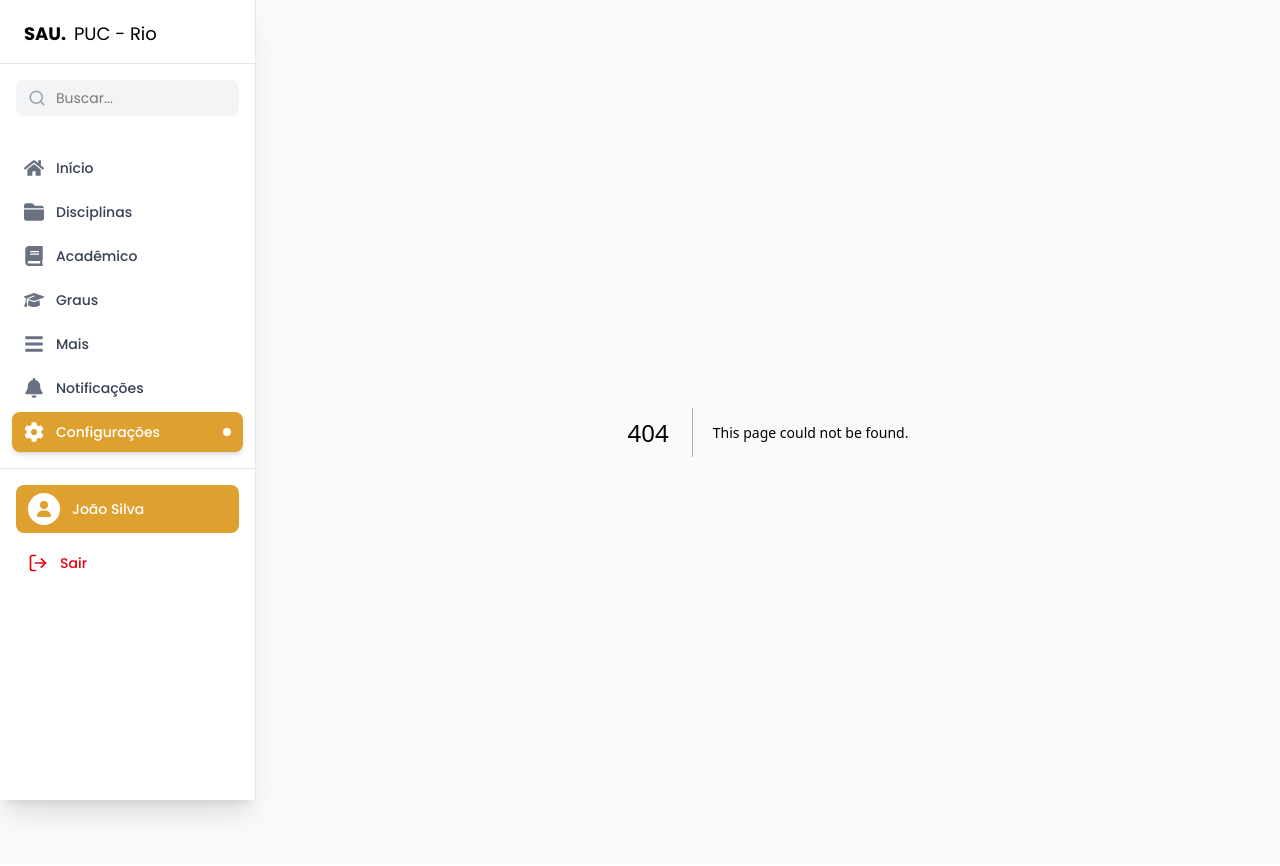
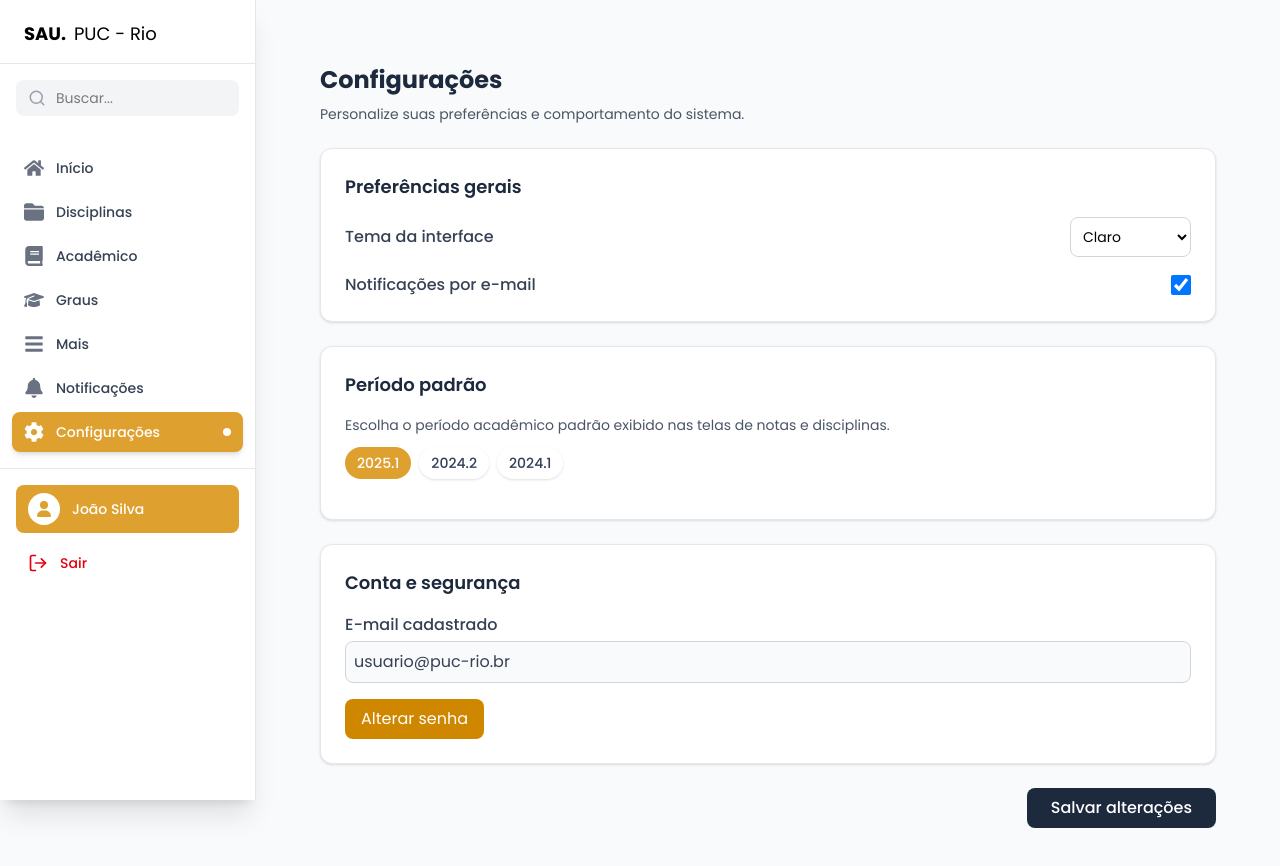
Before and after one commit to antoniovita/sau-puc-rio-2.0, a Next.js app: page /settings in a window 1280 px wide. Before the commit this address had no page. Shown: the top 866 px of the page. Built offline with nearby package versions, Linux system fonts and the light colour scheme.

Commit message:
add: pagina configurações

```diff
--- /dev/null
+++ b/src/app/settings/page.tsx
@@ -0,0 +1,121 @@
+"use client";
+
+import React, { useState } from "react";
+import { YearSelector } from "@/components"; // opcional, se quiser reusar o seletor de período
+
+export default function SettingsPage() {
+  const [emailNotifications, setEmailNotifications] = useState(true);
+  const [theme, setTheme] = useState("light");
+  const [selectedYear, setSelectedYear] = useState("2025.1");
+  const years = ["2025.1", "2024.2", "2024.1"];
+
+  return (
+    <div className="min-h-screen sm:px-4 sm:py-4 lg:px-6 mb-24 mt-4">
+      <div className="max-w-4xl mx-auto">
+        {/* Cabeçalho */}
+        <div className="mb-6">
+          <h1 className="text-xl sm:text-2xl font-bold text-slate-800 mb-2">
+            Configurações
+          </h1>
+          <p className="text-gray-600 text-sm">
+            Personalize suas preferências e comportamento do sistema.
+          </p>
+        </div>
+
+        {/* Seção 1: Preferências gerais */}
+        <div className="bg-white rounded-xl shadow-sm border border-gray-200 p-6 mb-6">
+          <h2 className="text-lg font-semibold text-slate-800 mb-4">
+            Preferências gerais
+          </h2>
+
+          <div className="flex flex-col gap-4">
+            {/* Tema */}
+            <div className="flex justify-between items-center">
+              <label className="text-gray-700 font-medium">
+                Tema da interface
+              </label>
+              <select
+                value={theme}
+                onChange={(e) => setTheme(e.target.value)}
+                className="border border-gray-300 rounded-lg p-2 text-sm"
+              >
+                <option value="light">Claro</option>
+                <option value="dark">Escuro</option>
+                <option value="system">Automático</option>
+              </select>
+            </div>
+
+            {/* Notificações */}
+            <div className="flex justify-between items-center">
+              <label className="text-gray-700 font-medium">
+                Notificações por e-mail
+              </label>
+              <input
+                type="checkbox"
+                checked={emailNotifications}
+                onChange={() => setEmailNotifications(!emailNotifications)}
+                className="w-5 h-5 text-yellow-600 border-gray-300 rounded"
+              />
+            </div>
+          </div>
+        </div>
+
+        {/* Seção 2: Período acadêmico */}
+        <div className="bg-white rounded-xl shadow-sm border border-gray-200 p-6 mb-6">
+          <h2 className="text-lg font-semibold text-slate-800 mb-4">
+            Período padrão
+          </h2>
+
+          <p className="text-gray-600 text-sm mb-3">
+            Escolha o período acadêmico padrão exibido nas telas de notas e
+            disciplinas.
+          </p>
+
+          <YearSelector
+            years={years}
+            selectedYear={selectedYear}
+            onYearSelect={setSelectedYear}
+          />
+        </div>
+
+        {/* Seção 3: Conta */}
+        <div className="bg-white rounded-xl shadow-sm border border-gray-200 p-6">
+          <h2 className="text-lg font-semibold text-slate-800 mb-4">
+            Conta e segurança
+          </h2>
+
+          <div className="space-y-4">
+            <div>
+              <label className="block text-gray-700 font-medium mb-1">
+                E-mail cadastrado
+              </label>
+              <input
+                type="email"
+                value="usuario@puc-rio.br"
+                readOnly
+                className="w-full border border-gray-300 rounded-lg p-2 bg-gray-50 text-gray-700 cursor-not-allowed"
+              />
+            </div>
+
+            <button
+              className="bg-yellow-600 text-white px-4 py-2 rounded-lg hover:bg-yellow-500 transition"
+              onClick={() => alert("Função de alteração de senha em breve.")}
+            >
+              Alterar senha
+            </button>
+          </div>
+        </div>
+
+        {/* Rodapé */}
+        <div className="text-right mt-6">
+          <button
+            onClick={() => alert("Configurações salvas com sucesso!")}
+            className="bg-slate-800 text-white font-medium px-6 py-2 rounded-lg hover:bg-slate-700 transition"
+          >
+            Salvar alterações
+          </button>
+        </div>
+      </div>
+    </div>
+  );
+}
```
